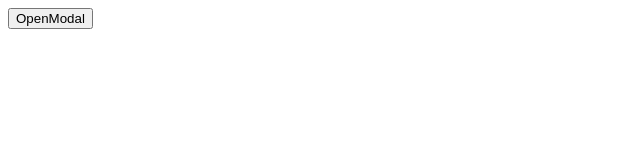
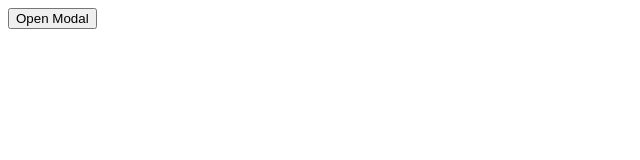
Before and after one commit to acciojob/css-modal-rishithapaladugu, a website: page main.html in a window 1280 px wide. Shown: the full height of the page, 0-640 px from the left. Drawn offline with Linux system fonts and the light colour scheme.

Commit message:
created a submission

```diff
--- a/main.html
+++ b/main.html
@@ -9,7 +9,7 @@
 
 <body>
 	<!-- the entire body must be written by student -->
-	<button id="openmodal">OpenModal</button>
+	<button id="openmodal">Open Modal</button>
 	<div class="modal">
 		<div class="modal-content">
 			<div class="modal-header">
```
